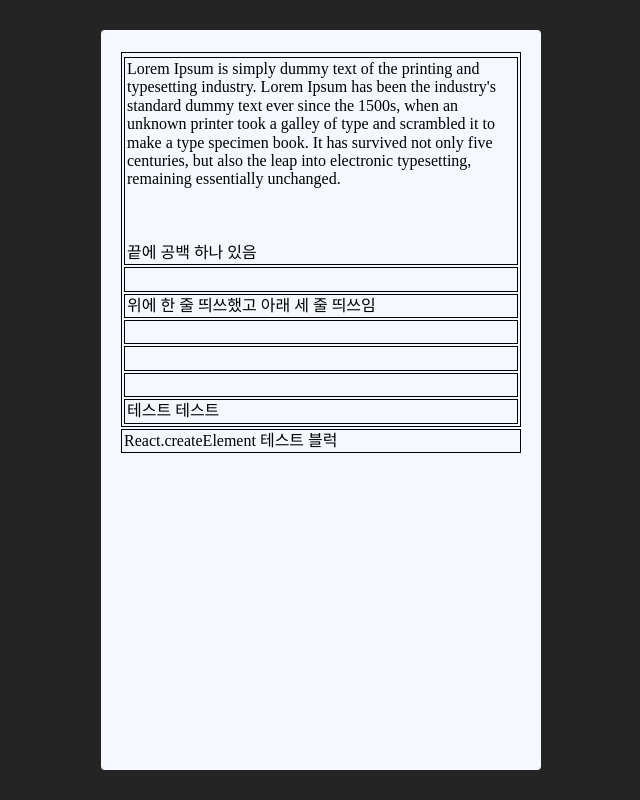
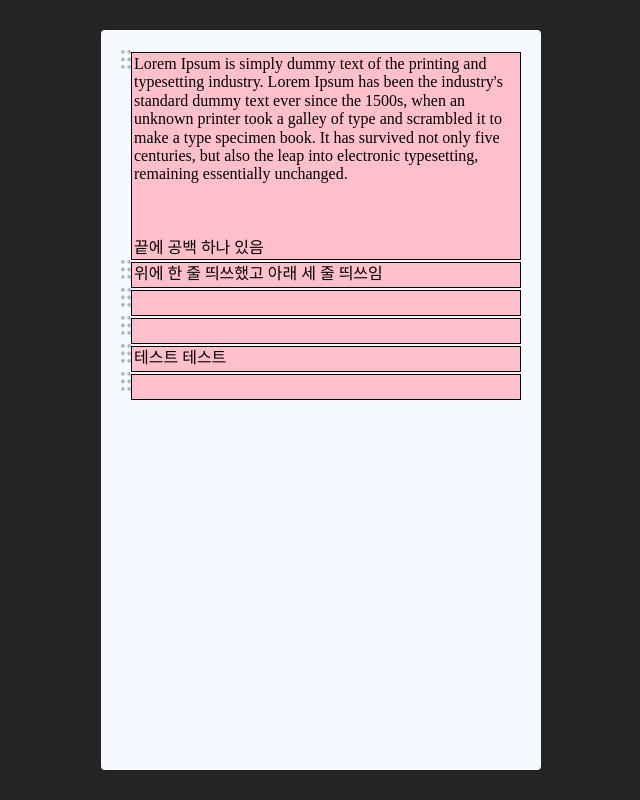
Before and after one commit to corinthionia/block-dnd-demo, a React (Create React App) app: page / in a window 1280 px wide. Shown: the whole page, without its empty margins (319-959 px from the left). Built offline with nearby package versions, Linux system fonts and the light colour scheme.

Commit message:
:sparkles: feat: render blocks

```diff
--- a/src/App.js
+++ b/src/App.js
@@ -1,55 +1,12 @@
-import { createElement, useState } from 'react';
-import styled from 'styled-components';
-import data from './data.json';
+import { useState } from 'react';
+import dummyData from './data.json';
+import Workspace from './Workspace';
 
 function App() {
-  const [inputText, setInputText] = useState('');
+  const [data, setData] = useState(dummyData);
+  console.log('App ', data);
 
-  const handleInputChange = (e) => {
-    setInputText(e.target.value);
-  };
-
-  const div = createElement('div', null, 'React.createElement 테스트 블럭');
-
-  return (
-    <Wrapper>
-      <Editor
-        contentEditable={true}
-        suppressContentEditableWarning={true}
-        value={inputText}
-        onChange={handleInputChange}
-      >
-        {data.text && <div dangerouslySetInnerHTML={{ __html: data.text }} />}
-        {div}
-      </Editor>
-    </Wrapper>
-  );
+  return <Workspace data={data} setData={setData} />;
 }
 
-const Wrapper = styled.div`
-  width: 100%;
-  height: 100vh;
-
-  display: flex;
-  justify-content: center;
-  align-items: center;
-`;
-
-const Editor = styled.div`
-  width: 400px;
-  height: 700px;
-  padding: 20px;
-  outline: none;
-
-  background: #f5f8ff;
-  border-radius: 4px;
-
-  div {
-    padding: 2px;
-    /* background: pink; */
-    margin-top: 2px;
-    border: 1px solid black;
-  }
-`;
-
 export default App;
--- /dev/null
+++ b/src/Workspace.js
@@ -0,0 +1,95 @@
+import { useState } from 'react';
+import styled from 'styled-components';
+import drag from './drag.png';
+
+const Workspace = ({ data, setData }) => {
+  const [prevKey, setPrevKey] = useState('');
+
+  const handleKeyDown = (e) => {
+    setPrevKey(e.key);
+
+    if ((prevKey === 'Shift') & (e.key === 'Enter')) {
+      const newData = {
+        ...data,
+        blocks: [
+          ...data.blocks,
+          { blockId: Date.now(), text: '제발 ㅠㅠ', isBlocked: true },
+        ],
+      };
+
+      setData(newData);
+    }
+  };
+
+  console.log('렌더링!');
+
+  return (
+    <Wrapper>
+      <Editor>
+        {data.blocks.map(({ blockId, text, isBlocked }) => {
+          return (
+            isBlocked && (
+              <BlockWrapper key={blockId} draggable={true}>
+                <DragIcon src={drag} alt="" draggable={false} />
+                <Block
+                  onKeyDown={handleKeyDown}
+                  className="blocks"
+                  draggable={false}
+                  contentEditable={true}
+                  suppressContentEditableWarning={true}
+                  dangerouslySetInnerHTML={{ __html: text }}
+                />
+              </BlockWrapper>
+            )
+          );
+        })}
+        <BlockWrapper>
+          <DragIcon src={drag} alt="" draggable={false} />
+          <Block contentEditable={true} suppressContentEditableWarning={true} />
+        </BlockWrapper>
+      </Editor>
+    </Wrapper>
+  );
+};
+
+const Wrapper = styled.div`
+  width: 100%;
+  height: 100vh;
+
+  display: flex;
+  justify-content: center;
+  align-items: center;
+`;
+
+const Editor = styled.div`
+  width: 400px;
+  min-height: 700px;
+  padding: 20px;
+  outline: none;
+
+  background: #f5f8ff;
+  border-radius: 4px;
+`;
+
+const BlockWrapper = styled.div`
+  width: 100%;
+
+  display: flex;
+`;
+
+const Block = styled.div`
+  padding: 2px;
+  min-height: 20px;
+  background: pink;
+  margin-top: 2px;
+  border: 1px solid black;
+  width: 100%;
+  outline: none;
+`;
+
+const DragIcon = styled.img`
+  height: 20px;
+  cursor: pointer;
+`;
+
+export default Workspace;
--- a/src/data.json
+++ b/src/data.json
@@ -1,3 +1,45 @@
 {
-  "text": "<div>Lorem Ipsum is simply dummy text of the printing and typesetting industry. Lorem Ipsum has been the industry's standard dummy text ever since the 1500s, when an unknown printer took a galley of type and scrambled it to make a type specimen book. It has survived not only five centuries, but also the leap into electronic typesetting, remaining essentially unchanged.<br><br><br><br>끝에 공백 하나 있음&nbsp;</div><div><br></div><div>위에 한 줄 띄쓰했고 아래 세 줄 띄쓰임</div><div><br></div><div><br></div><div><br></div><div>테스트 테스트</div>"
+  "templateId": 12453523535,
+  "title": "하하하하하하하",
+  "blocks": [
+    {
+      "blockId": 0,
+      "text": "Lorem Ipsum is simply dummy text of the printing and typesetting industry. Lorem Ipsum has been the industry's standard dummy text ever since the 1500s, when an unknown printer took a galley of type and scrambled it to make a type specimen book. It has survived not only five centuries, but also the leap into electronic typesetting, remaining essentially unchanged.<br><br><br><br>끝에 공백 하나 있음 ",
+      "isBlocked": true
+    },
+    {
+      "blockId": 1,
+      "text": "<br>",
+      "isBlocked": false
+    },
+
+    {
+      "blockId": 2,
+      "text": "위에 한 줄 띄쓰했고 아래 세 줄 띄쓰임",
+      "isBlocked": true
+    },
+    {
+      "blockId": 3,
+      "text": "<br>",
+      "isBlocked": true
+    },
+
+    {
+      "blockId": 4,
+      "text": "<br>",
+      "isBlocked": true
+    },
+
+    {
+      "blockId": 5,
+      "text": "<br>",
+      "isBlocked": false
+    },
+
+    {
+      "blockId": 6,
+      "text": "테스트 테스트",
+      "isBlocked": true
+    }
+  ]
 }
```
Also changed, not shown: src/drag.png (added).
